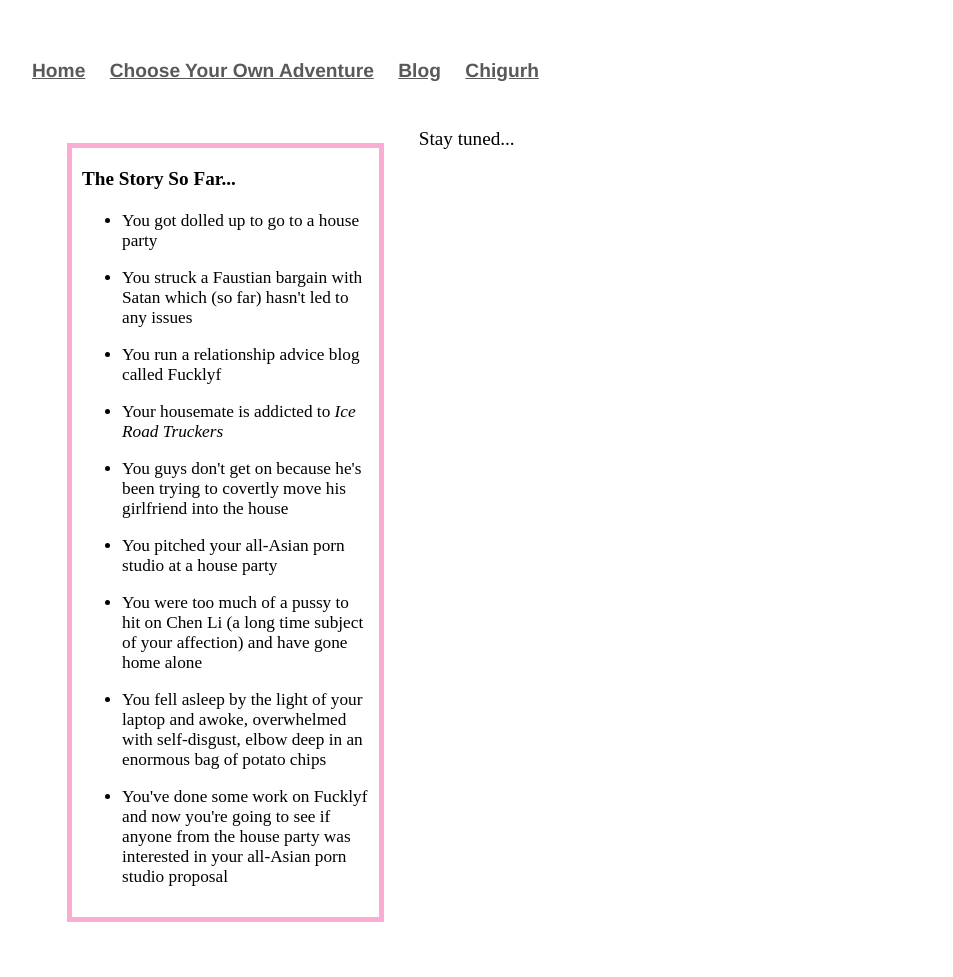
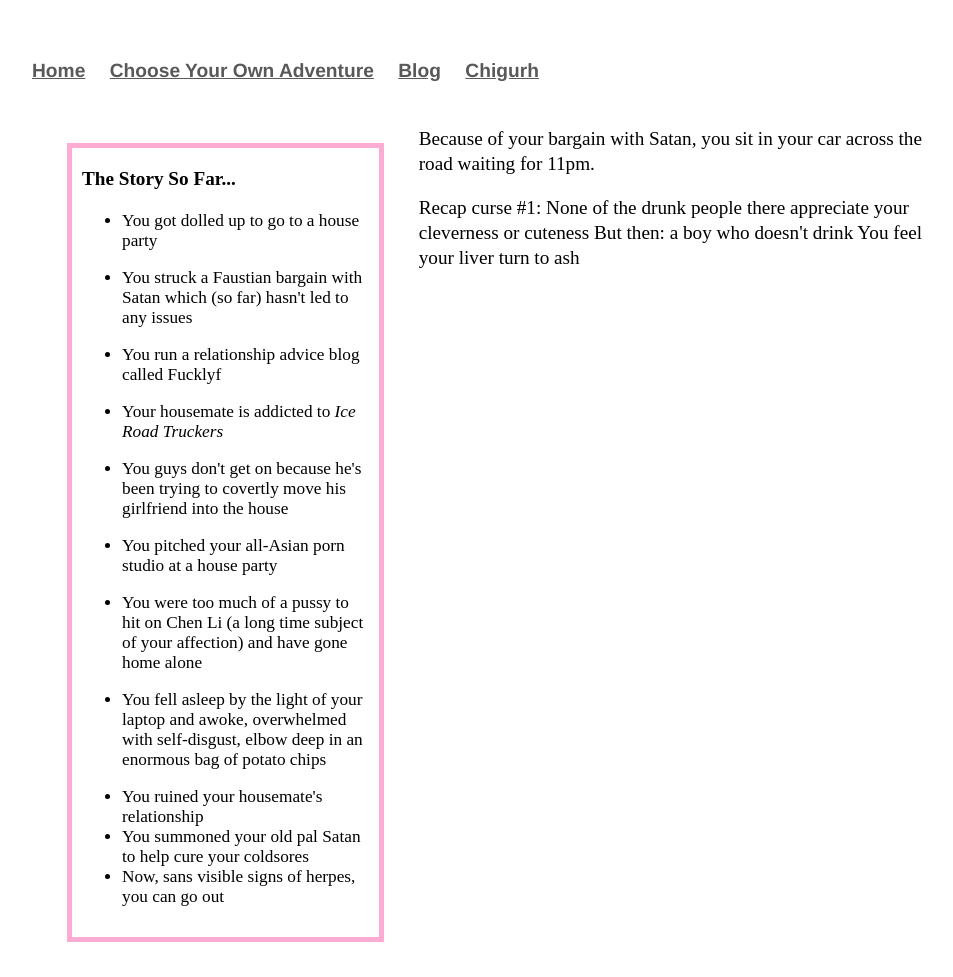
Before and after one commit to Pinelife/pinelife.github.io, a Jekyll site: the page Hellhole/Room11.html, which Jekyll copies as it is, in a window 1280 px wide. Shown: the whole page, without its empty margins (160-1113 px from the left). Built offline with Jekyll 4.4.1, drawn with Linux system fonts in a browser that asks for light colours.

Commit message:
Update Room11.html

```diff
--- a/Hellhole/Room11.html
+++ b/Hellhole/Room11.html
@@ -35,11 +35,18 @@
   </br>
 <li>You fell asleep by the light of your laptop and awoke, overwhelmed with self-disgust, elbow deep in an enormous bag of potato chips</li>
 </br>
-<li>You've done some work on Fucklyf and now you're going to see if anyone from the house party was interested in your all-Asian porn
-studio proposal</li>
+<li>You ruined your housemate's relationship</li>
+<li>You summoned your old pal Satan to help cure your coldsores</li>
+<li>Now, sans visible signs of herpes, you can go out</li>
 </ul>
     </p>
 </div>
 <p>
-	Stay tuned...
+Because of your bargain with Satan, you sit in your car across the road waiting for 11pm.
 </p>
+<p>
+	Recap curse #1:
+	None of the drunk people there appreciate your cleverness or cuteness
+	But then: a boy who doesn't drink
+	You feel your liver turn to ash
+</p>
```
